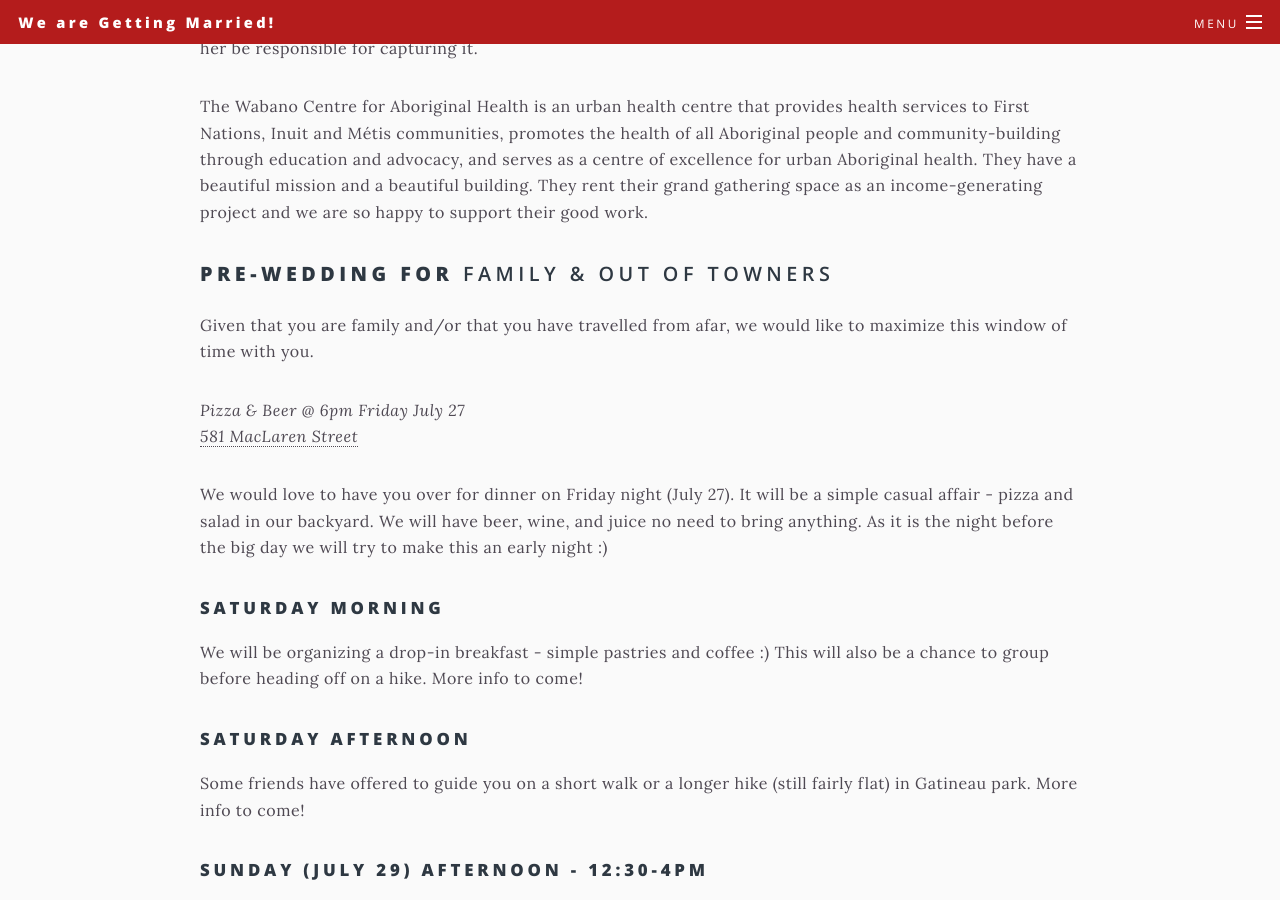
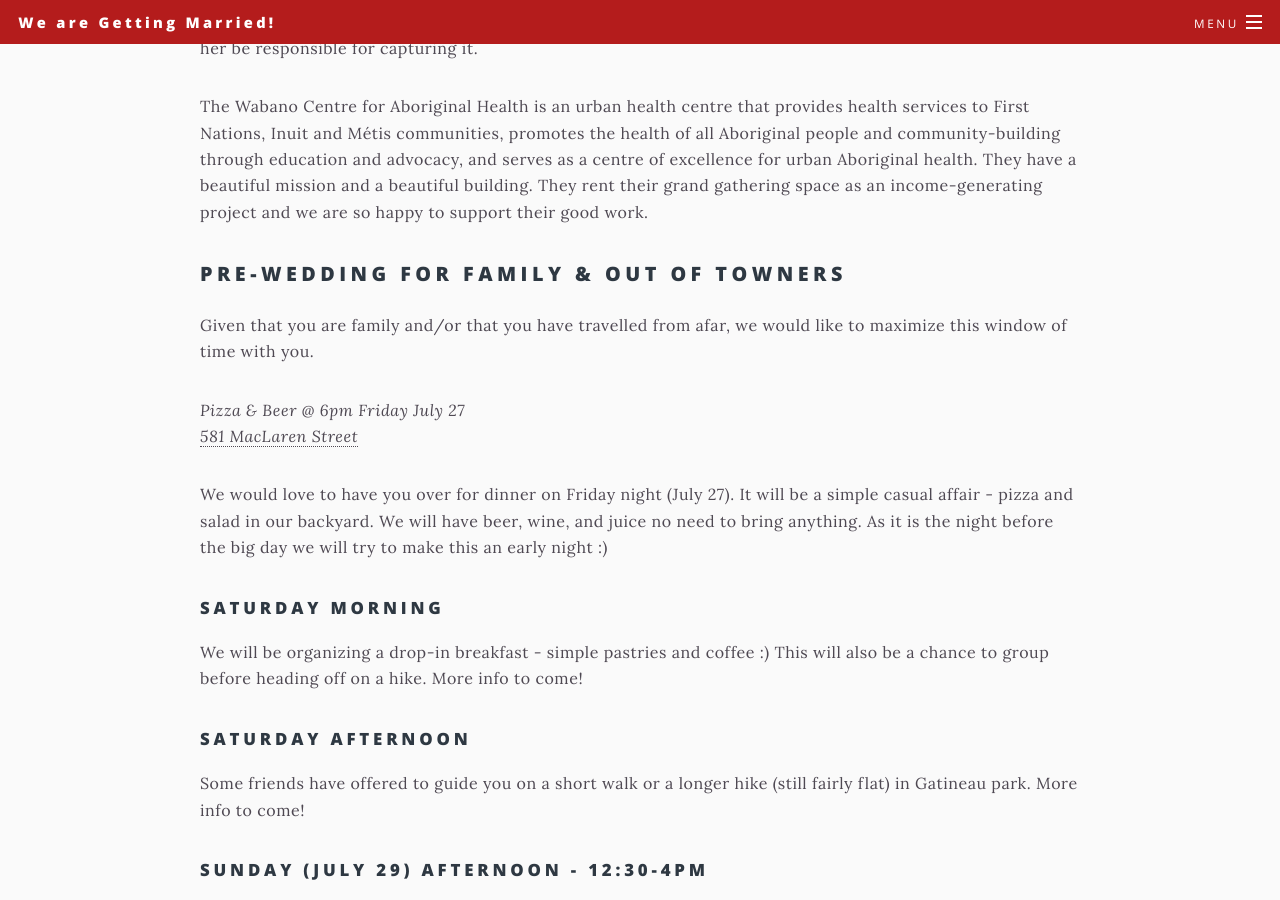
Before and after one commit to mgifford/gifsack-or-wolford, a Jekyll site: the page built from _pages/ottawa.md, in a window 1280 px wide and 900 px high, scrolled down 979 px. Built offline with Jekyll 4.4.1, drawn with Linux system fonts in a browser that asks for light colours.

Commit message:
tweek heading

```diff
--- a/_pages/ottawa.md
+++ b/_pages/ottawa.md
@@ -28,7 +28,7 @@ We have hired our talented and lovely friend Susanne to take photos throughout t
 
 The Wabano Centre for Aboriginal Health is an urban health centre that provides health services to First Nations, Inuit and Métis communities, promotes the health of all Aboriginal people and community-building through education and advocacy, and serves as a centre of excellence for urban Aboriginal health. They have a beautiful mission and a beautiful building. They rent their grand gathering space as an income-generating project and we are so happy to support their good work.
 
-## Pre-Wedding for **Family & Out of Towners**
+## Pre-Wedding for Family & Out of Towners
 
 Given that you are family and/or that you have travelled from afar, we would like to maximize this window of time with you.
 
```
